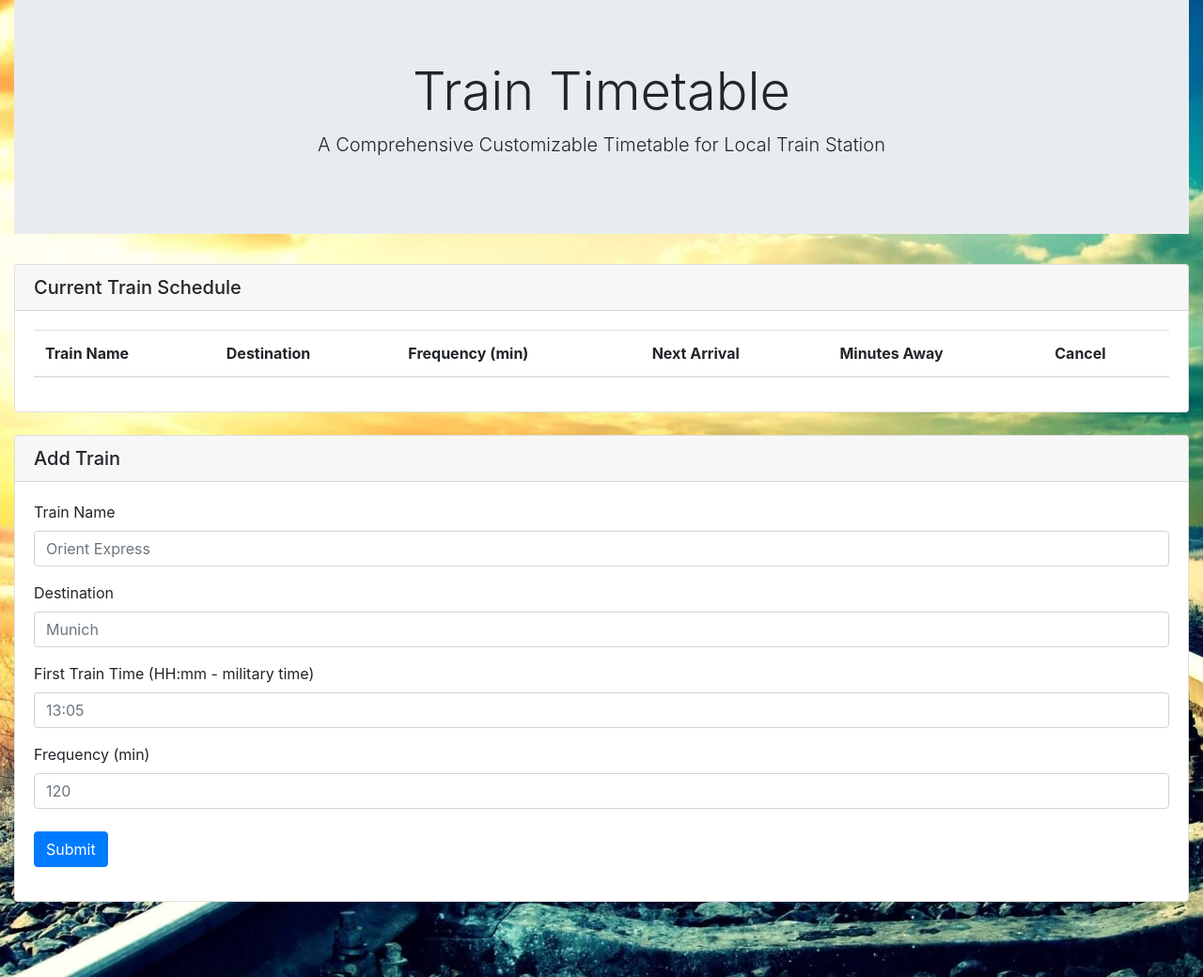
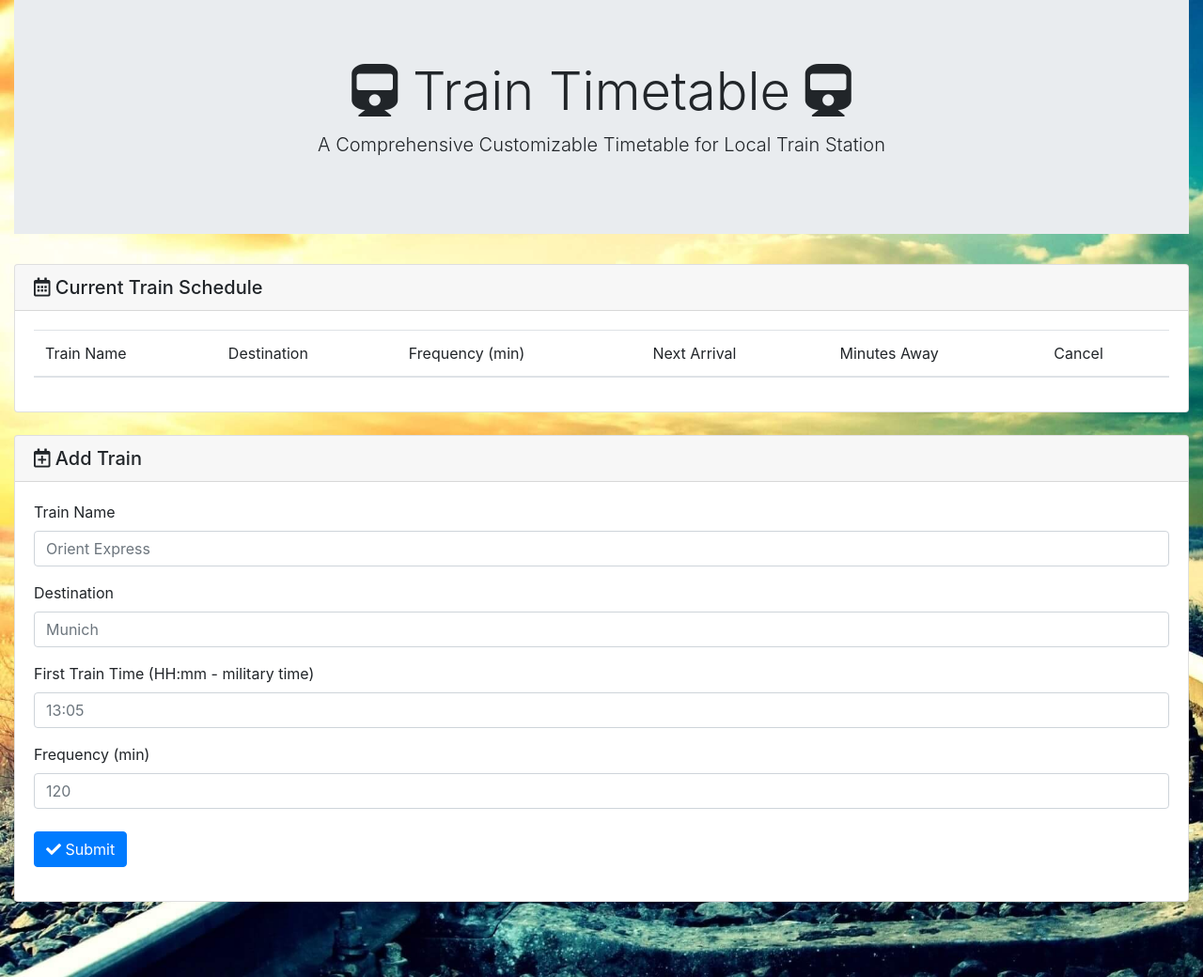
Before and after one commit to nicolaskennof/08-Train-Timetable, a plain HTML site: page index.html in a window 1280 px wide. Shown: the whole page at 94% size. Drawn offline with nearby package versions, Linux system fonts and the light colour scheme; no server answers.

Commit message:
UI improved

```diff
--- /dev/null
+++ b/assets/css/reset.css
@@ -0,0 +1,43 @@
+html, body, div, span, applet, object, iframe,
+h1, h2, h3, h4, h5, h6, p, blockquote, pre,
+a, abbr, acronym, address, big, cite, code,
+del, dfn, em, img, ins, kbd, q, s, samp,
+small, strike, strong, sub, sup, tt, var,
+b, u, i, center,
+dl, dt, dd, ol, ul, li,
+fieldset, form, label, legend,
+table, caption, tbody, tfoot, thead, tr, th, td,
+article, aside, canvas, details, embed,
+figure, figcaption, footer, header, hgroup,
+menu, nav, output, ruby, section, summary,
+time, mark, audio, video {
+	margin: 0;
+	padding: 0;
+	border: 0;
+	font-size: 100%;
+	font: inherit;
+	vertical-align: baseline;
+}
+/* HTML5 display-role reset for older browsers */
+article, aside, details, figcaption, figure,
+footer, header, hgroup, menu, nav, section {
+	display: block;
+}
+body {
+	line-height: 1;
+}
+ol, ul {
+	list-style: none;
+}
+blockquote, q {
+	quotes: none;
+}
+blockquote:before, blockquote:after,
+q:before, q:after {
+	content: '';
+	content: none;
+}
+table {
+	border-collapse: collapse;
+	border-spacing: 0;
+}
--- a/assets/javascript/app.js
+++ b/assets/javascript/app.js
@@ -57,9 +57,10 @@ database.ref().on("child_added", function (snapshot) {
   let timeAwayTd = $("<td>");
   let cancelTd = $("<td>");
   let cancelButton = $("<button>")
+  let cross = $("<i>");
+  cross.addClass("fas fa-times-circle");
   cancelButton.addClass("btn btn-danger text-center delete");
   cancelButton.attr("data-id", snapshot.key);
-  cancelButton.text("X");
 
   // Button event handler
   cancelButton.on("click", cancelHandler);
@@ -101,6 +102,7 @@ database.ref().on("child_added", function (snapshot) {
   row.append(timeAwayTd);
   row.append(cancelTd);
   cancelTd.append(cancelButton);
+  cancelButton.append(cross);
 
   row.appendTo("#tbody");
 
--- a/index.html
+++ b/index.html
@@ -4,6 +4,7 @@
 <head>
     <meta charset="UTF-8">
     <meta name="viewport" content="width=device-width, initial-scale=1.0">
+    <link rel="stylesheet" href="assets/css/reset.css">
     <link rel="stylesheet" href="https://stackpath.bootstrapcdn.com/bootstrap/4.1.3/css/bootstrap.min.css" integrity="sha384-MCw98/SFnGE8fJT3GXwEOngsV7Zt27NXFoaoApmYm81iuXoPkFOJwJ8ERdknLPMO"
         crossorigin="anonymous">
     <link rel="stylesheet" href="https://use.fontawesome.com/releases/v5.3.1/css/all.css" integrity="sha384-mzrmE5qonljUremFsqc01SB46JvROS7bZs3IO2EmfFsd15uHvIt+Y8vEf7N7fWAU"
@@ -19,7 +20,7 @@
             <div class="col-md-12">
                 <div class="jumbotron jumbotron-fluid text-center">
                     <div class="container">
-                        <h1 class="display-4">Train Timetable</h1>
+                        <h1 class="display-4"><i class="fas fa-train"></i> Train Timetable <i class="fas fa-train"></i></h1>
                         <p class="lead">A Comprehensive Customizable Timetable for Local Train Station</p>
                     </div>
                 </div>
@@ -28,7 +29,7 @@
         <div class="row">
             <div class="col-md-12">
                 <div class="card">
-                    <h5 class="card-header">Current Train Schedule</h5>
+                    <h5 class="card-header"><i class="far fa-calendar-alt"></i> Current Train Schedule</h5>
                     <div class="card-body">
                             <table class="table">
                                     <thead>
@@ -54,7 +55,7 @@
         <div class="row">
                 <div class="col-md-12">
                     <div class="card">
-                        <h5 class="card-header">Add Train</h5>
+                        <h5 class="card-header"><i class="far fa-calendar-plus"></i> Add Train</h5>
                         <div class="card-body">
                             <form>
                                 <div class="form-row">
@@ -77,7 +78,7 @@
                                     <label for="input-frequency">Frequency (min)</label>
                                     <input type="number" class="form-control" id="input-frequency" placeholder="120">
                                     <br>
-                                    <button type="submit" class="btn btn-primary" id="add-train">Submit</button>
+                                    <button type="submit" class="btn btn-primary" id="add-train"><i class="fas fa-check"></i> Submit</button>
                                     </div>
                             </form>
                         </div>
```
